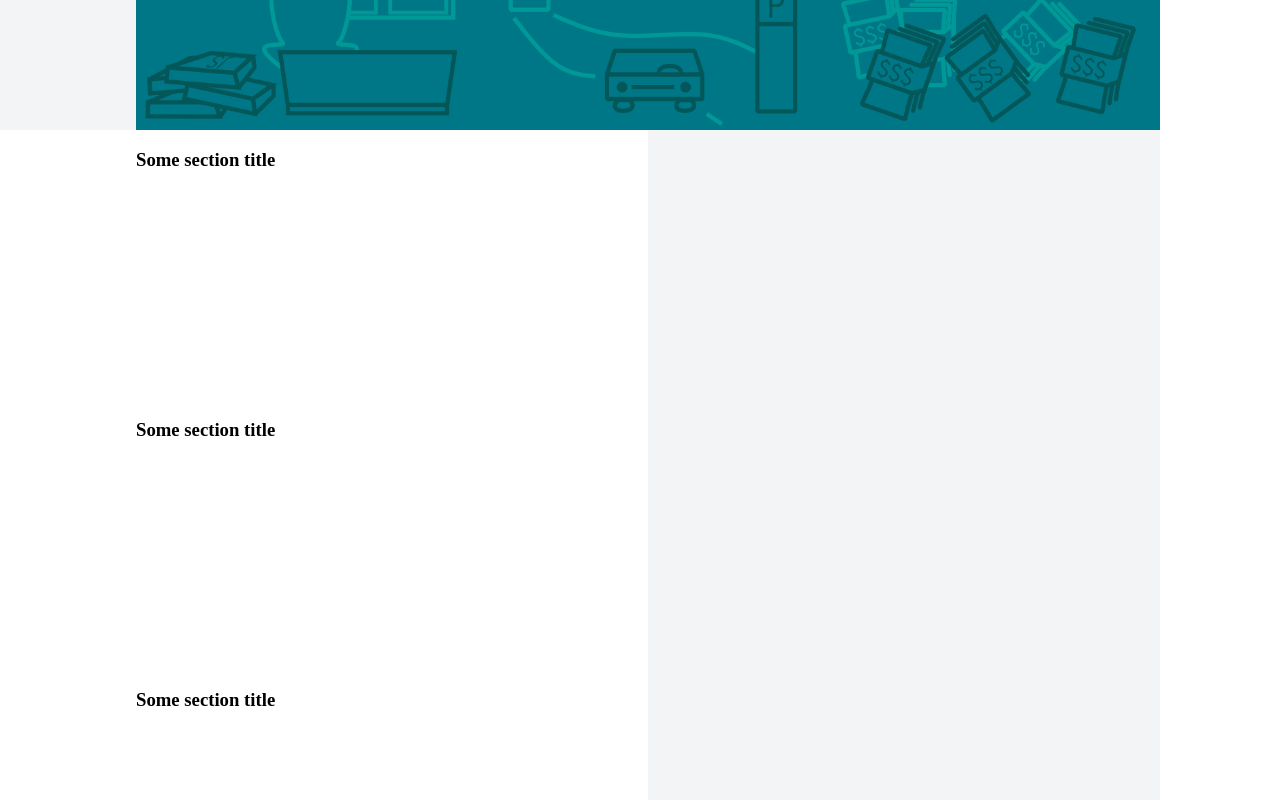
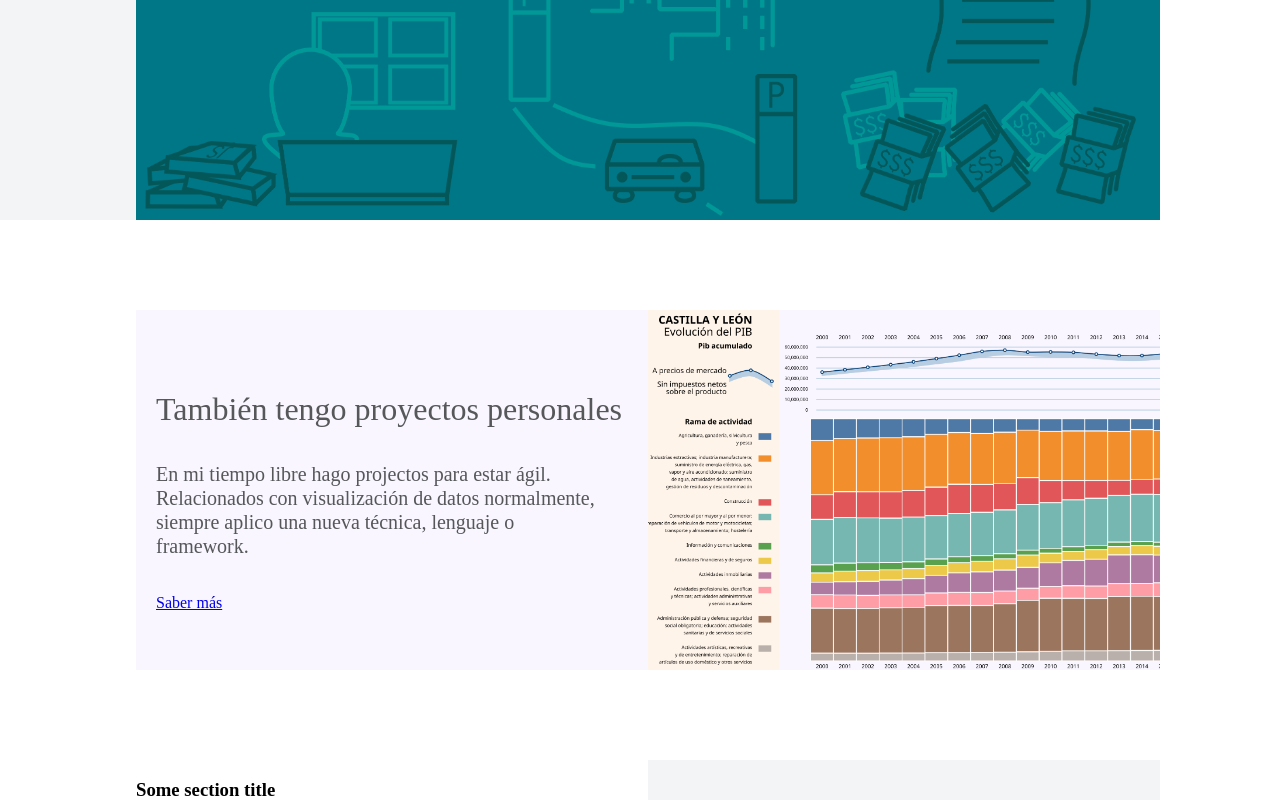
Before and after one commit to Janchorizo/la_demo_frontend, a React app: page /es/ in a window 1280 px wide. Shown: the part 740-1540 px from the top of the page. Built offline with nearby package versions, Linux system fonts and the light colour scheme; the HTML template or start-up script is replaced by a standard one.

Commit message:
Add BuyMeACoffee content.

```diff
--- a/src/pages/home/home.js
+++ b/src/pages/home/home.js
@@ -57,6 +57,25 @@ export default function Home() {
           title={formatMessage({id: 'home.tile3_title'})}
           body={formatMessage({id: 'home.tile3_body'})}/>
       </div>
+      <Container id={style['buymeacoffee']} className={style.section}>
+        <div>
+          <h1>También tengo proyectos personales</h1>
+          <h2>
+            En mi tiempo libre hago projectos para estar ágil.
+            <br/>
+            Relacionados con visualización de datos normalmente, siempre
+            aplico una nueva técnica, lenguaje o framework.
+          </h2>
+          <a className='button'
+            href='https://www.buymeacoffee.com/janchorizo'
+            target='blank'>
+            Saber más
+          </a>
+        </div>
+        <div id={style['buymeacoffee-img']}
+          style={{backgroundImage: 'url(/assets/chart_sample.png)'}}>
+        </div>
+      </Container>
       <Container className={style.section}>
         <div>
           <h3>Some section title</h3>
--- a/src/pages/home/style.module.css
+++ b/src/pages/home/style.module.css
@@ -32,13 +32,19 @@
   background: var(--light);
   display: block;
 }
-#hero-img{
+#hero-img,
+#buymeacoffee-img{
   background-size: cover;
 }
-#hero > div{
+#hero{
+  height: calc(4 * var(--large));
+}
+#hero > div,
+#buymeacoffee > div{
   display: flex;
   flex-direction: column;
   justify-content: center;
+  align-items: flex-start;
 }
 #hero h1{
   font-size: 42px;
@@ -55,3 +61,27 @@
   padding: 0 0 0 16px;
   border-left: solid 4px var(--highlight);
 }
+#buymeacoffee{
+  height: calc(4 * var(--large));
+  margin: var(--large) 0;
+  background-color: #f9f6ff;
+}
+#buymeacoffee h1{
+  color: var(--text);
+  font-size: 32px;
+  line-height: 40px;
+  font-weight: 400;
+  padding: 0 0 0 calc(2 * var(--small));
+  margin-bottom: 16px;
+}
+#buymeacoffee h2{
+  color: var(--text);
+  font-size: 20px;
+  line-height: 24px;
+  font-weight: 100;
+  padding: 0 2em 0 calc(2 * var(--small));
+}
+#buymeacoffee a{
+  margin-top: calc(2 * var(--small));
+  margin-left: calc(2 * var(--small));
+}
```
Also changed, not shown: static/assets/chart_sample.png (added).
